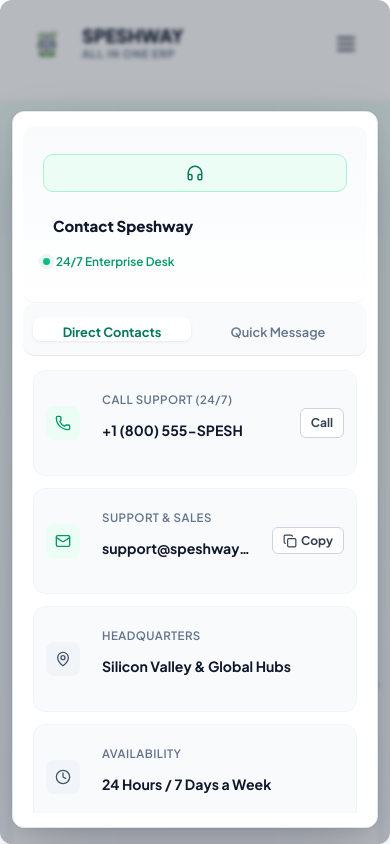
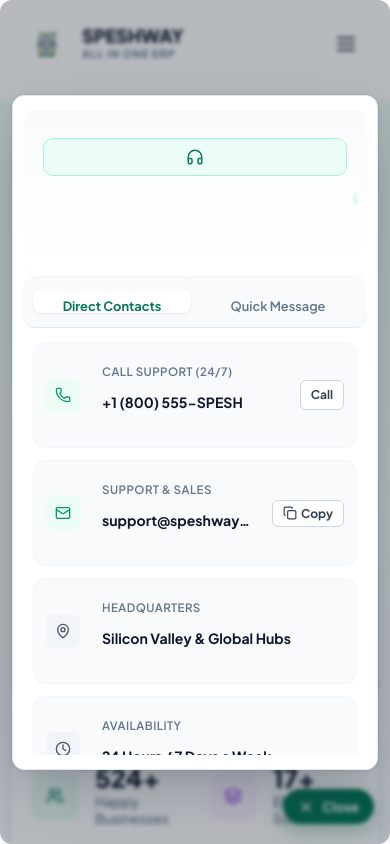
Before and after one commit to naveen3831/Speshway-All-In-One-ERP, a React (Vite) app in the folder client/: page / in a window 390 px wide. Both pictures are taken after a click on the button "Contact". Shown: the top 844 px of the page. Built offline with nearby package versions, Linux system fonts and the light colour scheme; no server answers; grey boxes are pictures that could not be loaded.

Commit message:
fix(contact): align floating contact toggle cleanly to bottom-right corner to prevent overlapping hero mockup

```diff
--- a/client/src/components/landing/ContactCard.css
+++ b/client/src/components/landing/ContactCard.css
@@ -1,13 +1,12 @@
 /* ContactCard.css - Speshway Floating Right-Side Contact Toggle & Card */
 
 /* -------------------------------------------------------------
-   1. FLOATING CONTACT TOGGLE BUTTON (RIGHT SIDE OF THE WEBSITE)
+   1. FLOATING CONTACT TOGGLE BUTTON (CORRECT ALIGNMENT: BOTTOM-RIGHT)
    ------------------------------------------------------------- */
 .floating-website-contact-btn {
   position: fixed;
-  right: 20px;
-  top: 50%;
-  transform: translateY(-50%);
+  right: 28px;
+  bottom: 28px;
   z-index: 9998;
   display: inline-flex;
   align-items: center;
@@ -21,7 +20,7 @@
   font-weight: 700;
   cursor: pointer;
   font-family: inherit;
-  box-shadow: 0 4px 18px rgba(4, 120, 87, 0.22), 0 2px 6px rgba(15, 23, 42, 0.08);
+  box-shadow: 0 4px 20px -2px rgba(4, 120, 87, 0.22), 0 2px 8px rgba(15, 23, 42, 0.08);
   transition: all 0.22s cubic-bezier(0.16, 1, 0.3, 1);
   white-space: nowrap;
 }
@@ -29,19 +28,19 @@
 .floating-website-contact-btn:hover {
   background-color: #ecfdf5;
   border-color: #059669;
-  transform: translateY(-50%) scale(1.05);
-  box-shadow: 0 8px 24px rgba(4, 120, 87, 0.32);
+  transform: translateY(-2px);
+  box-shadow: 0 8px 26px rgba(4, 120, 87, 0.32);
 }
 
 .floating-website-contact-btn:active {
-  transform: translateY(-50%) scale(0.98);
+  transform: translateY(0);
 }
 
 .floating-website-contact-btn.active {
   background-color: #047857;
   border-color: #047857;
   color: #ffffff;
-  box-shadow: 0 6px 20px rgba(4, 120, 87, 0.35);
+  box-shadow: 0 6px 22px rgba(4, 120, 87, 0.35);
 }
 
 .contact-toggle-dot {
@@ -78,16 +77,15 @@
 }
 
 /* -------------------------------------------------------------
-   3. CONTACT CARD POPUP (RIGHT SIDE OF THE WEBSITE)
+   3. CONTACT CARD POPUP (ALIGNED DIRECTLY ABOVE TOGGLE)
    ------------------------------------------------------------- */
 .contact-card-box {
   position: fixed;
-  right: 20px;
-  top: 50%;
-  transform: translateY(-50%);
+  right: 28px;
+  bottom: 84px;
   width: 380px;
-  max-width: calc(100vw - 32px);
-  max-height: 88vh;
+  max-width: calc(100vw - 36px);
+  max-height: calc(100vh - 110px);
   overflow-y: auto;
   background: #ffffff;
   border: 1px solid #e2e8f0;
@@ -98,20 +96,20 @@
     0 0 0 1px rgba(15, 23, 42, 0.04);
   z-index: 10000;
   overflow: hidden;
-  animation: contactCardSlideInRight 0.24s cubic-bezier(0.16, 1, 0.3, 1) forwards;
+  animation: contactCardPopUp 0.24s cubic-bezier(0.16, 1, 0.3, 1) forwards;
   display: flex;
   flex-direction: column;
   text-align: left;
 }
 
-@keyframes contactCardSlideInRight {
+@keyframes contactCardPopUp {
   from {
     opacity: 0;
-    transform: translateY(-50%) translateX(24px) scale(0.96);
+    transform: translateY(14px) scale(0.97);
   }
   to {
     opacity: 1;
-    transform: translateY(-50%) translateX(0) scale(1);
+    transform: translateY(0) scale(1);
   }
 }
 
@@ -502,10 +500,8 @@
    ------------------------------------------------------------- */
 @media (max-width: 768px) {
   .floating-website-contact-btn {
-    top: auto;
-    bottom: 24px;
+    bottom: 20px;
     right: 16px;
-    transform: none;
     padding: 8px 14px;
     font-size: 0.82rem;
     box-shadow: 0 6px 20px rgba(4, 120, 87, 0.3);
@@ -516,25 +512,11 @@
   }
 
   .contact-card-box {
-    top: auto;
-    bottom: 16px;
+    bottom: 74px;
     left: 12px;
     right: 12px;
-    transform: none;
     width: auto;
     max-width: none;
-    max-height: 85vh;
-    animation: contactCardSlideUp 0.25s cubic-bezier(0.16, 1, 0.3, 1) forwards;
+    max-height: 80vh;
   }
 }
-
-@keyframes contactCardSlideUp {
-  from {
-    opacity: 0;
-    transform: translateY(20px);
-  }
-  to {
-    opacity: 1;
-    transform: translateY(0);
-  }
-}
--- a/client/src/components/landing/Navbar.jsx
+++ b/client/src/components/landing/Navbar.jsx
@@ -174,12 +174,20 @@ export const Navbar = ({ onOpenGetStarted, onOpenDemo }) => {
         className={`floating-website-contact-btn ${contactCardOpen ? 'active' : ''}`}
         aria-label={contactCardOpen ? 'Close contact card' : 'Open contact card'}
         aria-expanded={contactCardOpen}
-        title="Contact Speshway"
-        style={{ display: contactCardOpen ? 'none' : 'inline-flex' }}
+        title={contactCardOpen ? 'Close contact' : 'Contact Speshway'}
       >
-        <PhoneCall size={16} />
-        <span>Contact</span>
-        <span className="contact-toggle-dot" />
+        {contactCardOpen ? (
+          <>
+            <X size={16} />
+            <span>Close</span>
+          </>
+        ) : (
+          <>
+            <PhoneCall size={16} />
+            <span>Contact</span>
+            <span className="contact-toggle-dot" />
+          </>
+        )}
       </button>
 
       {/* Contact Card Popover */}
```
